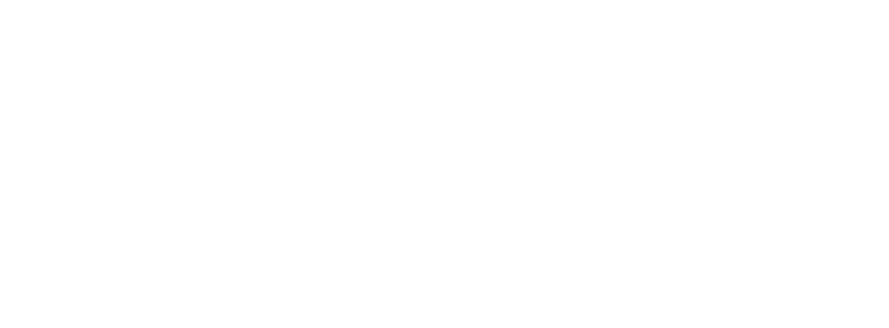
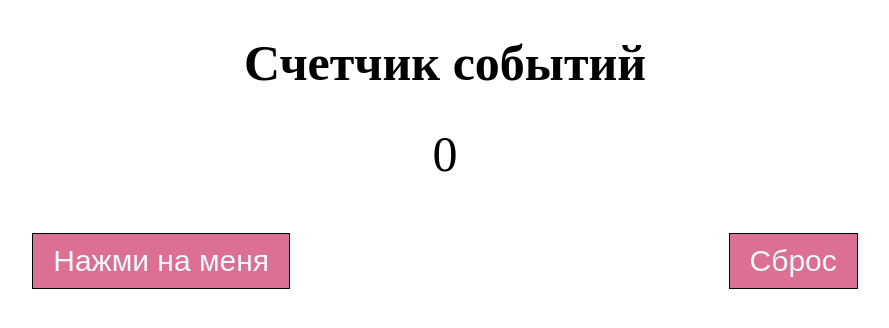
Before and after one commit to DmitriyVavilin/Click-counter, a plain HTML site: page index.html in a window 1280 px wide. Shown: the whole page, without its empty margins (195-1084 px from the left). Drawn offline with Linux system fonts and the light colour scheme.

Commit message:
finished

```diff
--- a/css/style.css
+++ b/css/style.css
@@ -0,0 +1,26 @@
+h1 {
+    font-size: 50px;
+    color: #000;
+    text-align: center;
+
+}
+
+.counter {
+    display: block;
+    text-align: center;
+    font-size: 50px;
+}
+
+.btn {
+    margin-top: 50px;
+    display: flex;
+    justify-content: space-around;
+}
+
+button {
+    padding: 10px 20px;
+    font-size: 30px;
+    background-color: palevioletred;
+    color: aliceblue;
+    border: 1px #000 solid;
+}
--- a/index.html
+++ b/index.html
@@ -1,5 +1,5 @@
 <!DOCTYPE html>
-<html lang="en">
+<html lang="ru">
 <head>
     <meta charset="UTF-8">
     <meta http-equiv="X-UA-Compatible" content="IE=edge">
@@ -10,6 +10,16 @@
 <body>
 
 
+
+<h1>Счетчик событий</h1>
+<div class="counter">0</div>
+
+<div class="btn">
+    <button onclick="clickMe()" class="button1">Нажми на меня</button>
+    <button onclick="resetCounter()" class="button2">Сброс</button>
+</div>
+
+
 <script src="js/app.js"></script>
 </body>
 </html>
--- a/js/app.js
+++ b/js/app.js
@@ -0,0 +1,13 @@
+let counter = 0
+function clickMe() {
+    updateDisplay(++counter)
+}
+
+function resetCounter() {
+    counter = 0
+    updateDisplay(counter)
+}
+
+function updateDisplay(val) {
+    document.querySelector('.counter').innerHTML = val
+}
```
